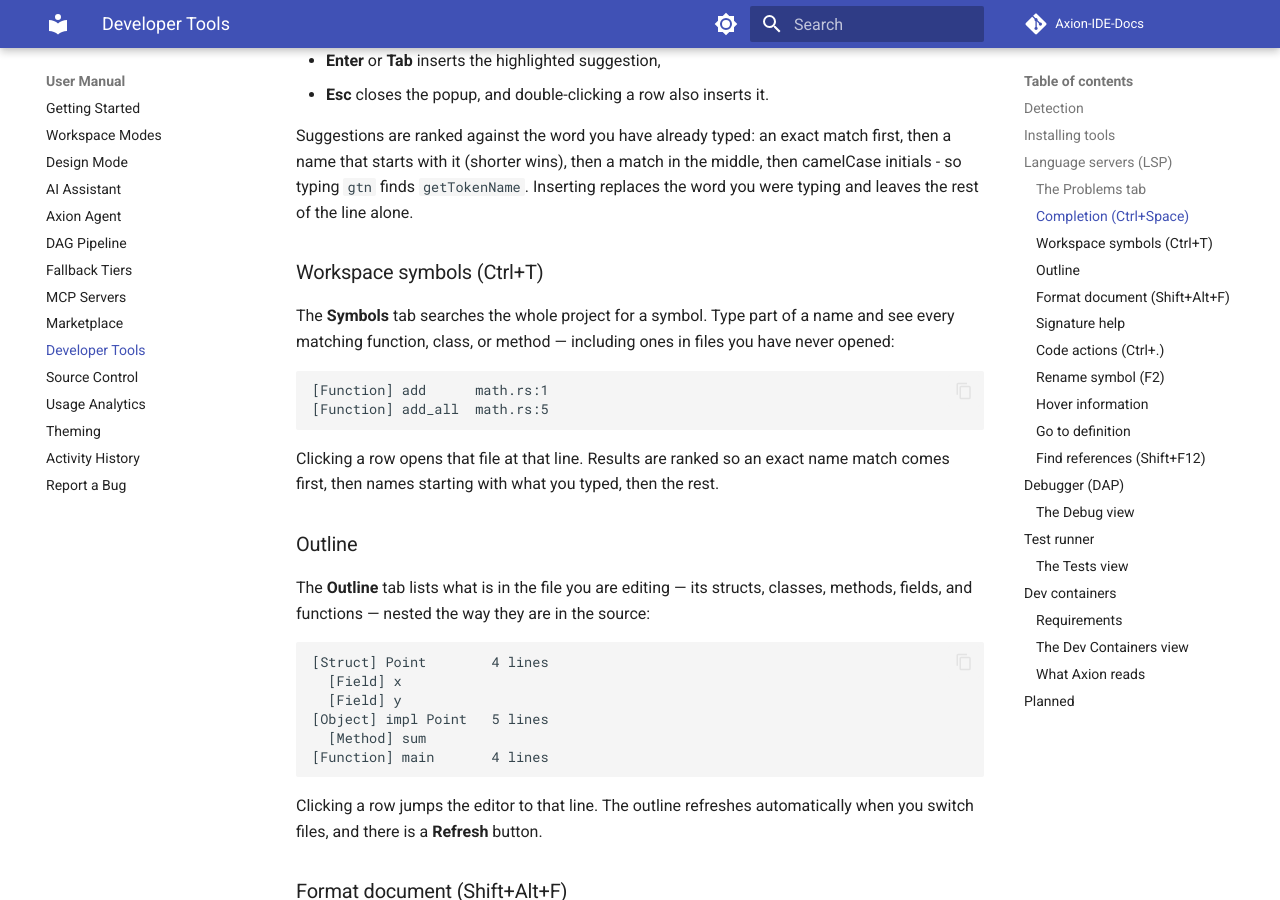
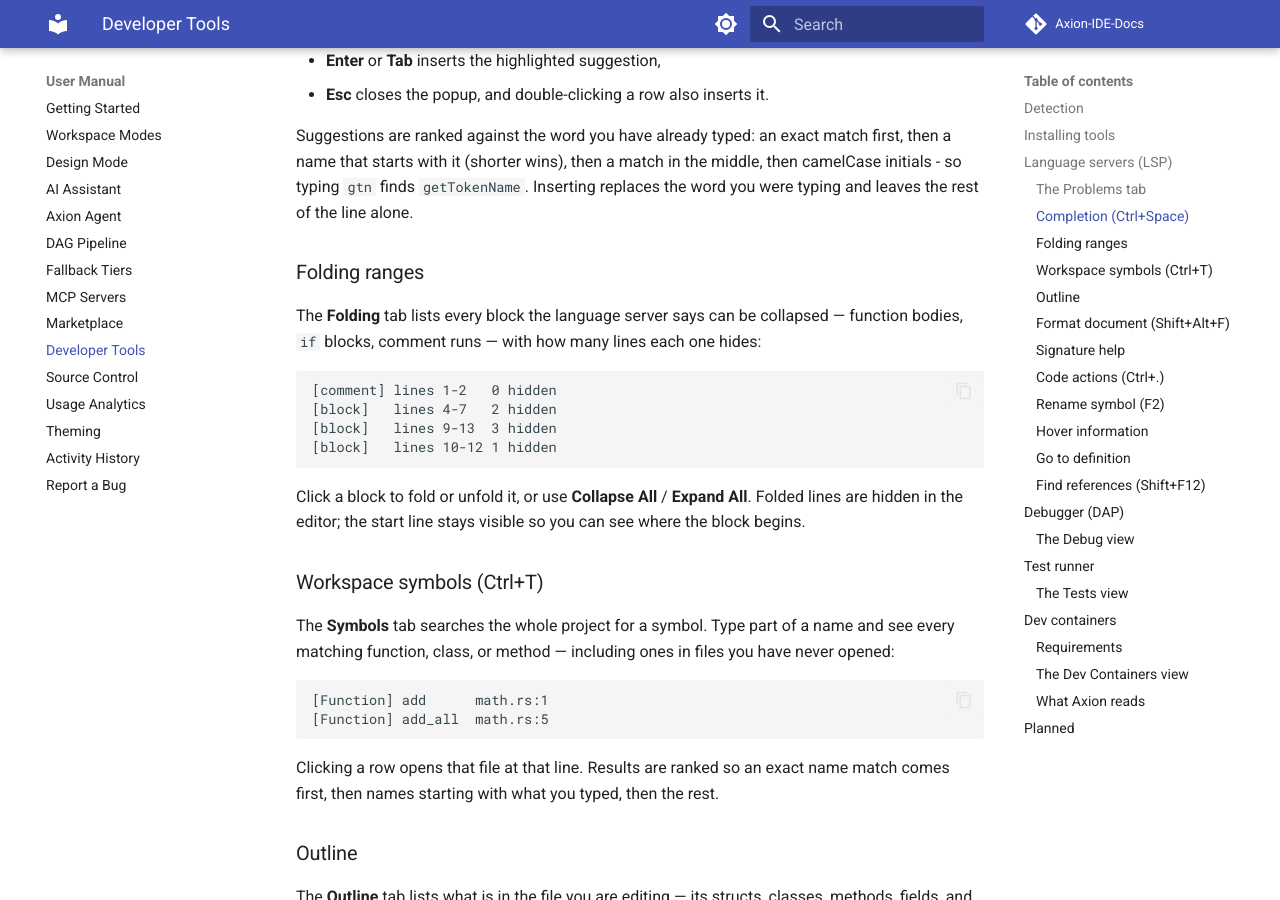
Before and after one commit to blivodev/Axion-IDE-Docs, an MkDocs documentation site: the page built from docs/manual/developer-tools.md, in a window 1280 px wide and 900 px high, scrolled down 2051 px. Built offline with MkDocs 1.6.1 and Material for MkDocs 9.7.7, drawn with Linux system fonts in a browser that asks for light colours; comment, search, counter and statistics services are not loaded.

Commit message:
docs: folding ranges - collapsible code blocks
developer-tools.md: new 'Folding ranges' section covering the block list, hidden-line counts, fold/unfold, and Collapse All / Expand All.

````diff
--- a/docs/manual/developer-tools.md
+++ b/docs/manual/developer-tools.md
@@ -74,6 +74,21 @@ Suggestions are ranked against the word you have already typed: an exact match f
 then a name that starts with it (shorter wins), then a match in the middle, then
 camelCase initials - so typing `gtn` finds `getTokenName`. Inserting replaces the word
 you were typing and leaves the rest of the line alone.
+
+### Folding ranges
+
+The **Folding** tab lists every block the language server says can be collapsed — function
+bodies, `if` blocks, comment runs — with how many lines each one hides:
+
+```
+[comment] lines 1-2   0 hidden
+[block]   lines 4-7   2 hidden
+[block]   lines 9-13  3 hidden
+[block]   lines 10-12 1 hidden
+```
+
+Click a block to fold or unfold it, or use **Collapse All** / **Expand All**. Folded lines are
+hidden in the editor; the start line stays visible so you can see where the block begins.
 
 ### Workspace symbols (Ctrl+T)
 
````
